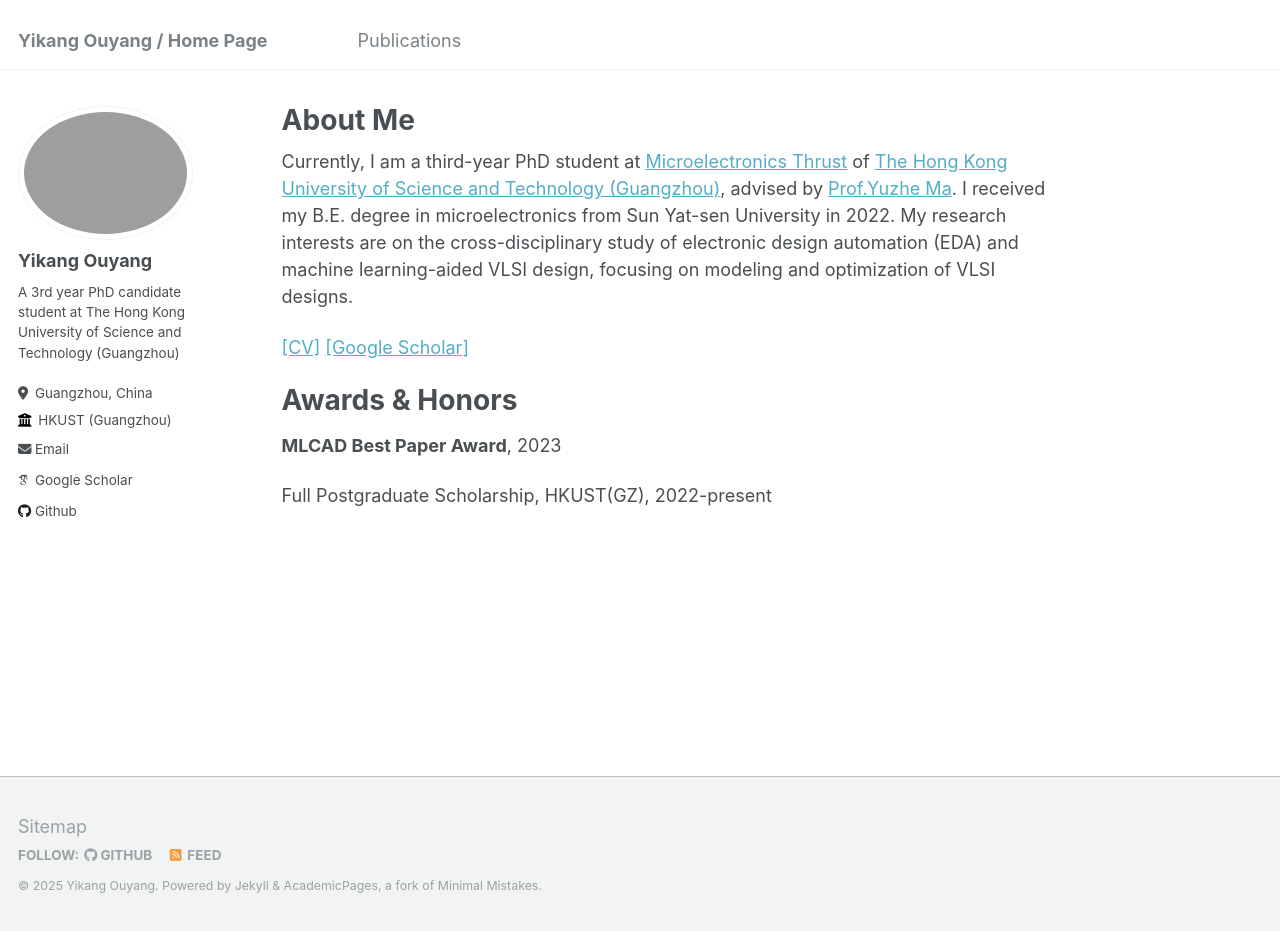
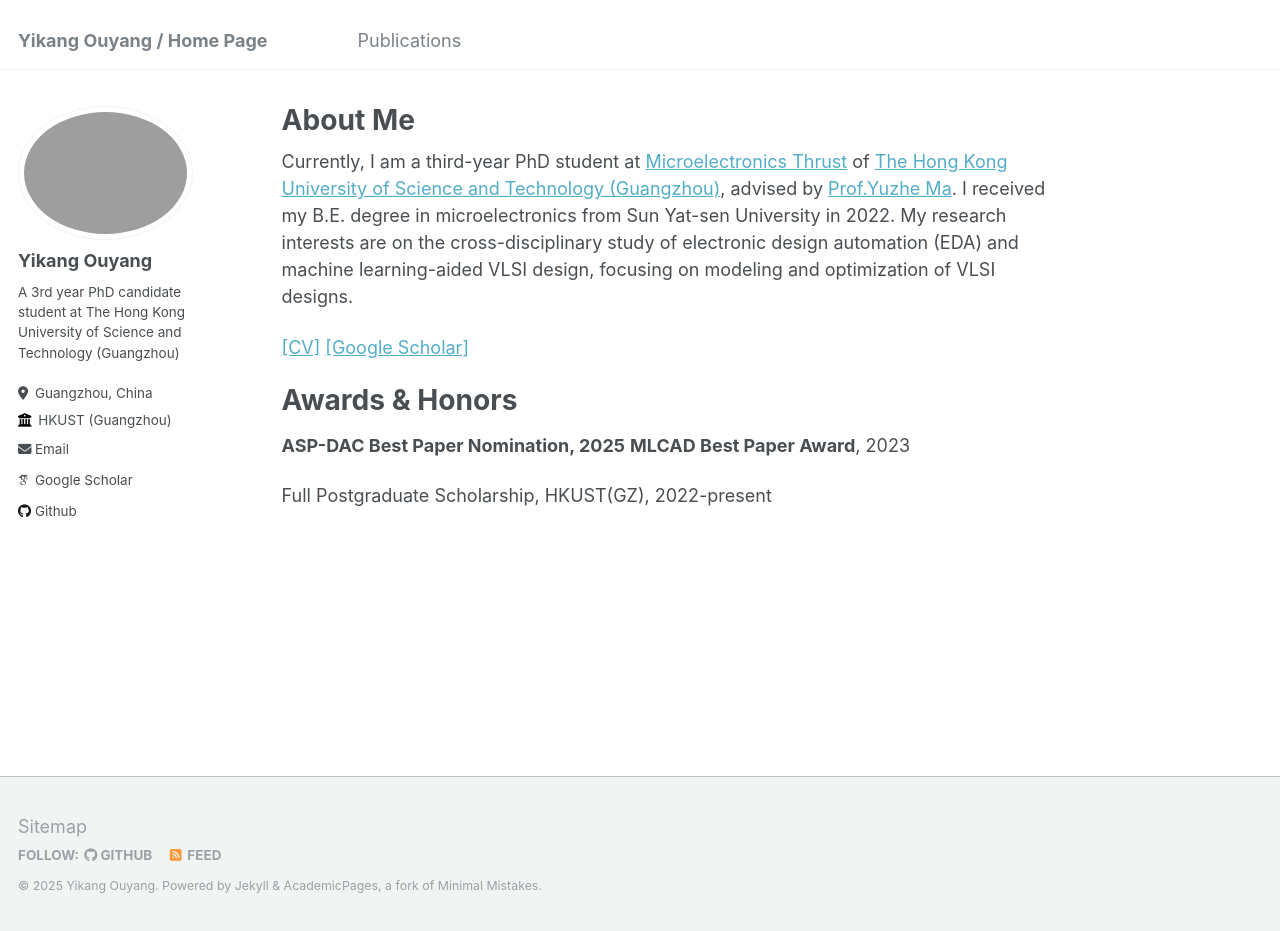
Before and after one commit to YiKangOY/YiKangOY.github.io, a Jekyll site: the page built from _pages/about.md, in a window 1280 px wide and 931 px high. Built offline with Jekyll 4.4.1, drawn with Linux system fonts in a browser that asks for light colours; some web fonts are replaced.

Commit message:
Update about.md

```diff
--- a/_pages/about.md
+++ b/_pages/about.md
@@ -14,6 +14,7 @@
 
 Awards & Honors
 ======
+**ASP-DAC Best Paper Nomination, 2025**
 **MLCAD Best Paper Award**, 2023
 
 Full Postgraduate Scholarship, HKUST(GZ), 2022-present
```
